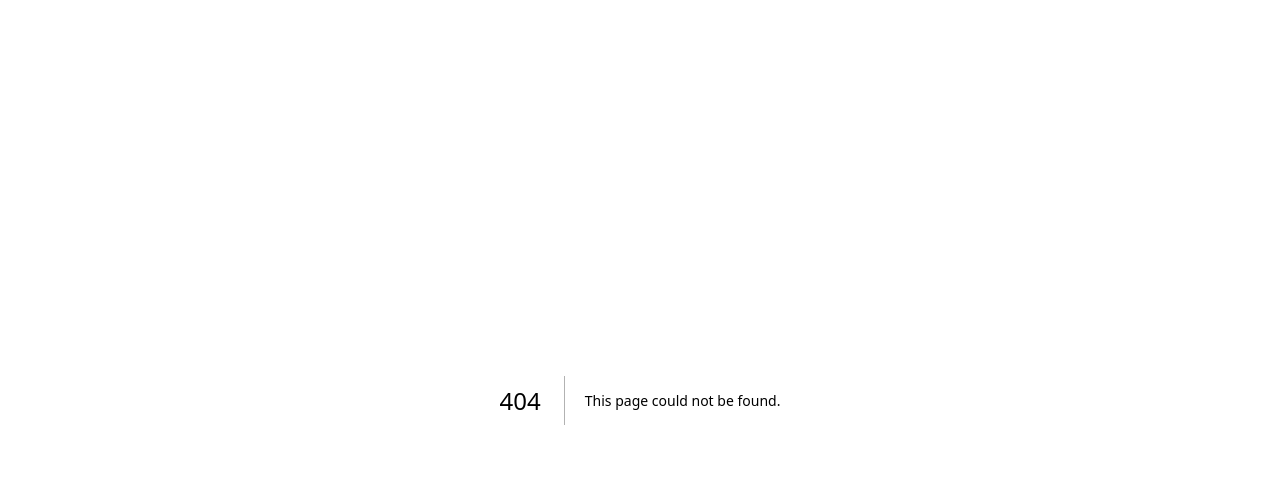
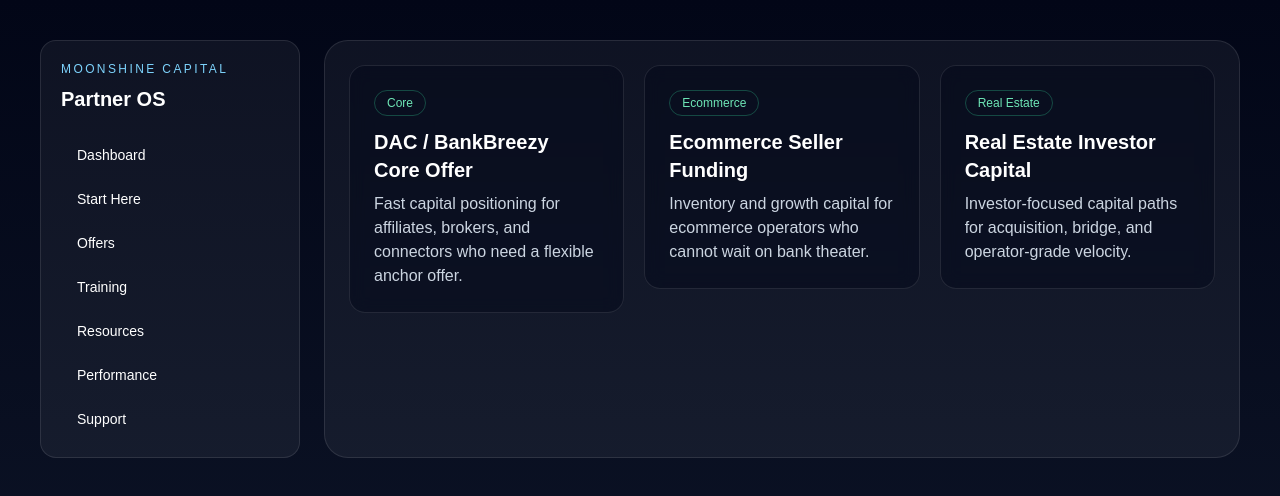
Before and after one commit to JFeimster/partner-portal, a Next.js app: page /app/offers in a window 1280 px wide. Before the commit this address had no page. Shown: the top 496 px of the page. Built offline with nearby package versions, Linux system fonts and the light colour scheme.

Commit message:
Add v2 offers page

```diff
--- /dev/null
+++ b/app/app/offers/page.tsx
@@ -0,0 +1,23 @@
+import Link from 'next/link';
+import { AppShell } from '@/components/layout/app-shell';
+import { Card } from '@/components/ui/card';
+import { Badge } from '@/components/ui/badge';
+import { offers } from '@/lib/mock-data';
+
+export default function OffersPage() {
+  return (
+    <AppShell>
+      <div className="grid gap-5 md:grid-cols-2 xl:grid-cols-3">
+        {offers.map((offer) => (
+          <Link key={offer.id} href={`/app/offers/${offer.slug}`}>
+            <Card className="hover:border-sky-400/30 hover:bg-white/10 transition">
+              <Badge tone="accent">{offer.category}</Badge>
+              <h2 className="mt-3 text-xl font-black">{offer.name}</h2>
+              <p className="mt-2 text-slate-300">{offer.description}</p>
+            </Card>
+          </Link>
+        ))}
+      </div>
+    </AppShell>
+  );
+}
```
